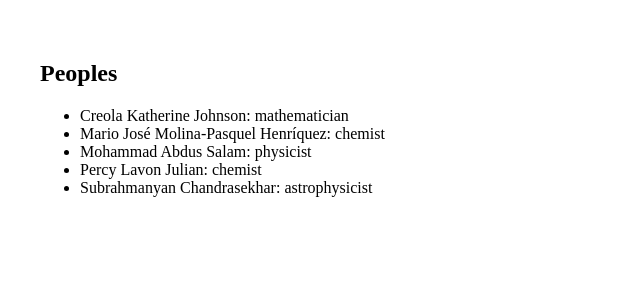
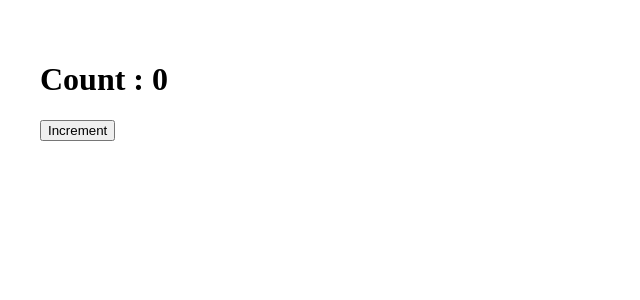
Before and after one commit to Uttamdevsharma/react-mastery-lab, a React (Vite) app: page / in a window 1280 px wide. Shown: the top 300 px of the page, without its empty margins (0-640 px from the left). Built offline with nearby package versions, Linux system fonts and the light colour scheme.

Commit message:
feat: simple counter impelement for understanding state

```diff
--- a/src/App.jsx
+++ b/src/App.jsx
@@ -1,26 +1,14 @@
 import "./App.css";
+import Counter from "./components/counter";
 
-const people = [
-  'Creola Katherine Johnson: mathematician',
-  'Mario José Molina-Pasquel Henríquez: chemist',
-  'Mohammad Abdus Salam: physicist',
-  'Percy Lavon Julian: chemist',
-  'Subrahmanyan Chandrasekhar: astrophysicist'
-];
 
-function App() {
-  const listItems = people.map(person =>
-    <li key={person}>{person}</li>
-  );
+function App(){
 
   return (
-    <div className="list">
-      <h2>Peoples</h2>
-      <ul>
-        {listItems}
-      </ul>
-    </div>
-  );
+    <Counter/>
+  )
+
 }
 
+
 export default App;
--- /dev/null
+++ b/src/components/counter.jsx
@@ -0,0 +1,25 @@
+import { useState } from "react";
+
+export default function Counter(){
+
+    const[count,setCount] = useState(0);
+
+    function increment(){
+        setCount(count + 1);
+    }
+
+
+
+    return (
+
+        <div>
+            <h1>Count : {count} </h1>
+
+            <div>
+                <button onClick={increment}>Increment</button>
+            </div>
+        </div>
+
+
+    );
+}
```
Also changed, not shown: src/components/Item.jsx (deleted).
